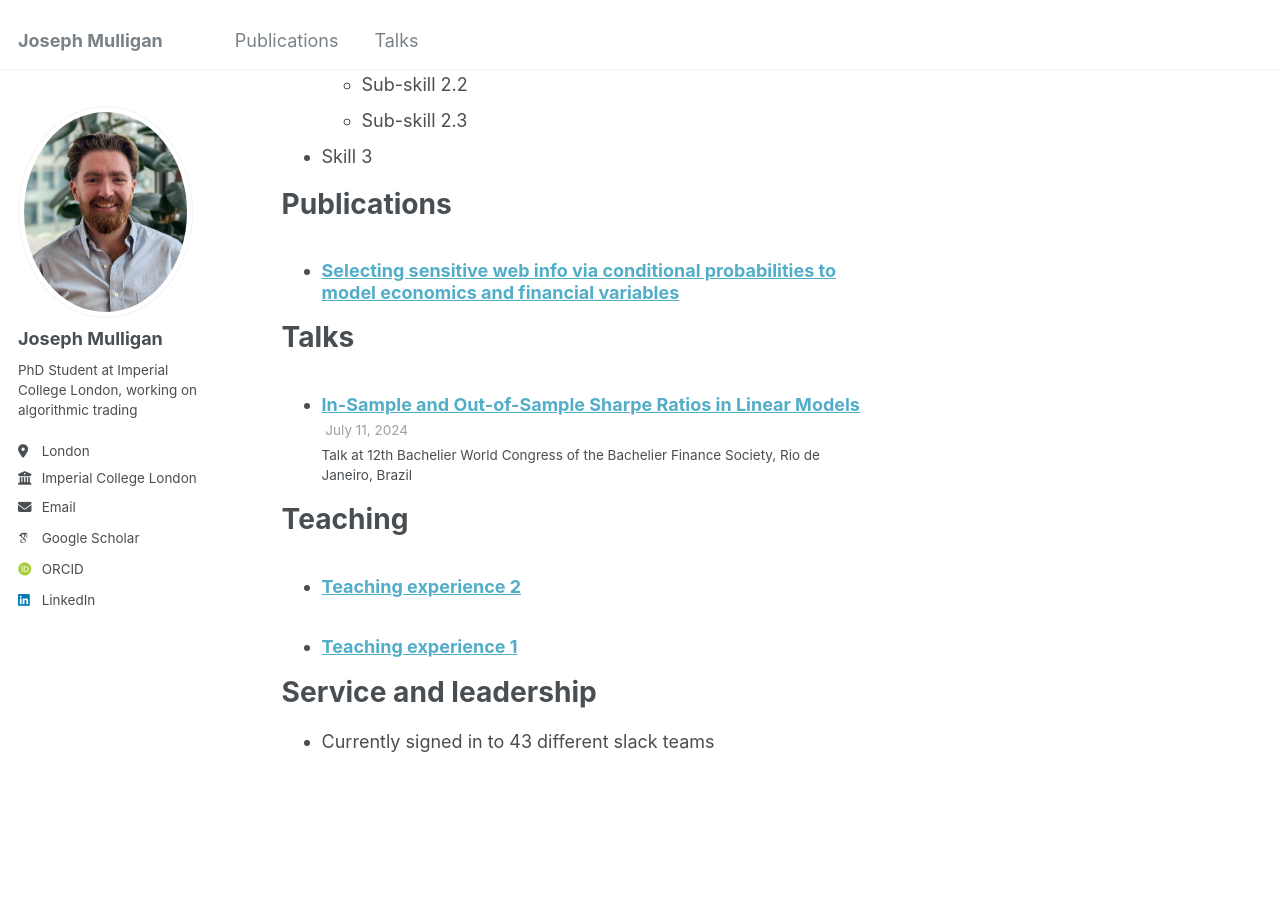
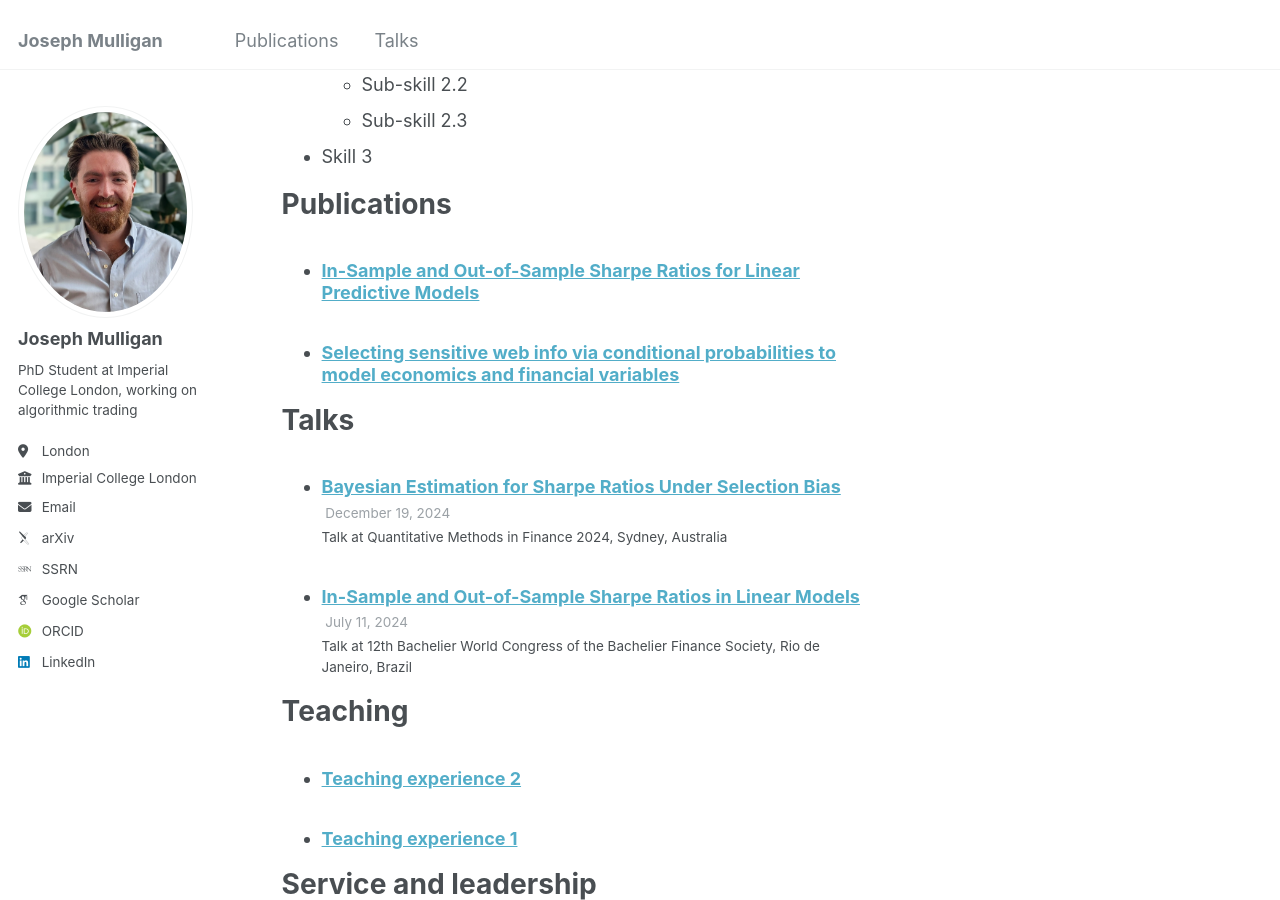
Before and after one commit to josephlmulligan/josephlmulligan.github.io, a Jekyll site: the page built from _pages/cv.md, in a window 1280 px wide and 900 px high, scrolled down 899 px. Built offline with Jekyll 4.4.1, drawn with Linux system fonts in a browser that asks for light colours; some web fonts are replaced.

Commit message:
Add QMF talk and linear models preprint

```diff
--- a/_config.yml
+++ b/_config.yml
@@ -31,7 +31,8 @@ author:
   email            : "joseph@jmulligan.me"
 
   # Academic websites
-  arxiv            : # URL - Update with the correct link to your profile
+  arxiv            : "https://arxiv.org/a/0000-0001-7124-8466.html"
+  ssrn             : "https://papers.ssrn.com/sol3/cf_dev/AbsByAuth.cfm?per_id=3778723"
   googlescholar    : "https://scholar.google.com/citations?hl=en&user=_rE-gGwAAAAJ"
   impactstory      : # URL
   orcid            : "https://orcid.org/my-orcid?orcid=0000-0001-7124-8466"
--- a/_includes/author-profile.html
+++ b/_includes/author-profile.html
@@ -40,6 +40,9 @@
       <!-- Font Awesome and Academicons icons / Academic websites -->
       {% if author.arxiv %}
         <li><a href="{{ author.arxiv }}"><i class="ai ai-arxiv ai-fw icon-pad-right"></i>arXiv</a></li>
+      {% endif %}
+      {% if author.ssrn %}
+        <li><a href="{{ author.ssrn }}"><i class="ai ai-ssrn ai-fw icon-pad-right"></i>SSRN</a></li>
       {% endif %}
       {% if author.googlescholar %}
         <li><a href="{{ author.googlescholar }}"><i class="ai ai-google-scholar icon-pad-right"></i>Google Scholar</a></li>
--- /dev/null
+++ b/_publications/2025-01-07-in-sample-and-out-of-sample-sharpe-ratios-for-linear-predictive-models.md
@@ -0,0 +1,12 @@
+---
+title: "In-Sample and Out-of-Sample Sharpe Ratios for Linear Predictive Models"
+collection: publications
+category: preprints
+permalink: /publication/2025-01-07-in-sample-and-out-of-sample-sharpe-ratios-for-linear-predictive-models
+date: 2025-01-07
+venue: 'arXiv'
+slidesurl: #
+paperurl: 'https://arxiv.org/abs/2501.03938'
+authors: 'Antoine Jacquier, Johannes Muhle-Karbe, and Joseph Mulligan.'
+showdetails: false
+---
--- /dev/null
+++ b/_talks/2024-12-19-performance-thresholding-qmf.md
@@ -0,0 +1,12 @@
+---
+title: "Bayesian Estimation for Sharpe Ratios Under
+Selection Bias"
+collection: talks
+type: "Talk"
+permalink: /talks/2024-12-19-performance-thresholding-qmf
+venue: "Quantitative Methods in Finance 2024"
+date: 2024-12-19
+location: "Sydney, Australia"
+---
+
+Slides available [here](../files/qmf_2024_bayes_sr_thresholding.pdf).
```
Also changed, not shown: images/apple-touch-icon.png (added), images/favicon-96x96.png (added), images/favicon.ico, images/favicon.svg (added), images/logo.jpg (added), images/site.webmanifest (added), images/web-app-manifest-192x192.png (added), images/web-app-manifest-512x512.png (added), 2 other files.
